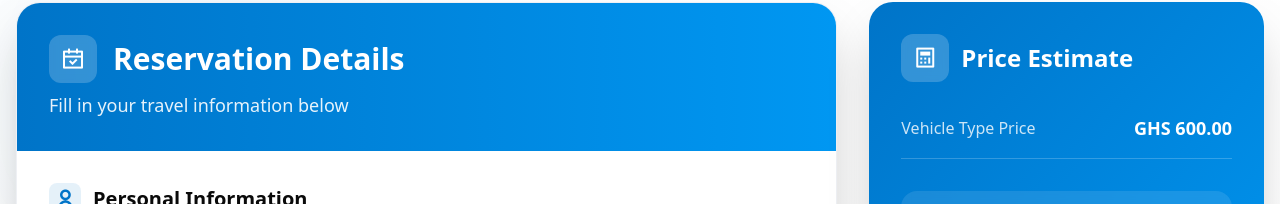
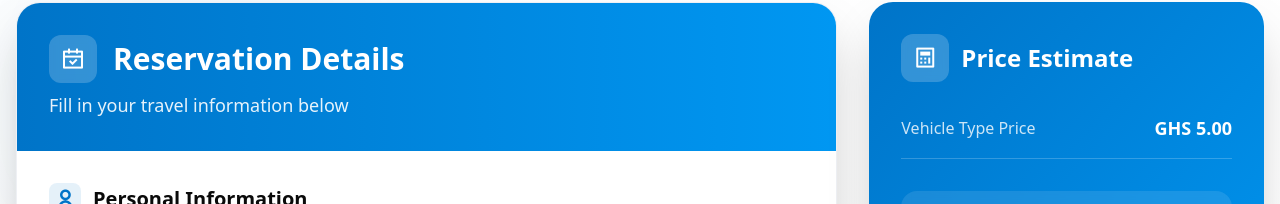
Before and after one commit to Drrbarns/Quarhire, a Next.js app: page /booking in a window 1280 px wide. Shown: the part 578-782 px from the top of the page. Built offline with nearby package versions, Linux system fonts and the light colour scheme; some icons are missing.

Commit message:
test: Change Sedan price to GHS 5 for Hubtel testing

```diff
--- a/app/booking/page.tsx
+++ b/app/booking/page.tsx
@@ -37,7 +37,7 @@ function BookingFormContent() {
 
   // Fixed pricing per vehicle type
   const vehiclePrices: { [key: string]: number } = {
-    'economy': 600,      // Sedan
+    'economy': 5,      // Sedan (TEST PRICE - change back to 600 for production)
     'suv': 1500,         // Premium SUV
     'executive': 900,    // Mini SUV
     'van': 2000          // Executive Van
```
